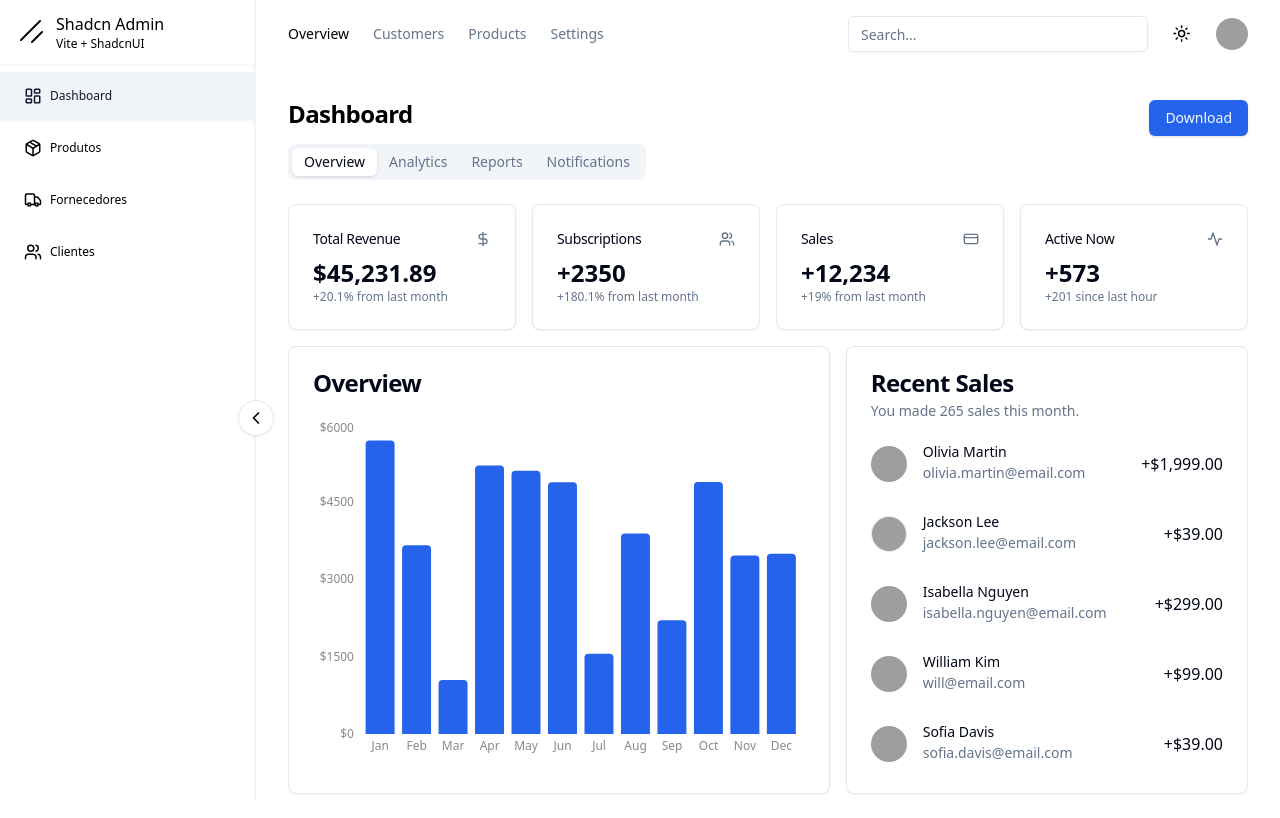
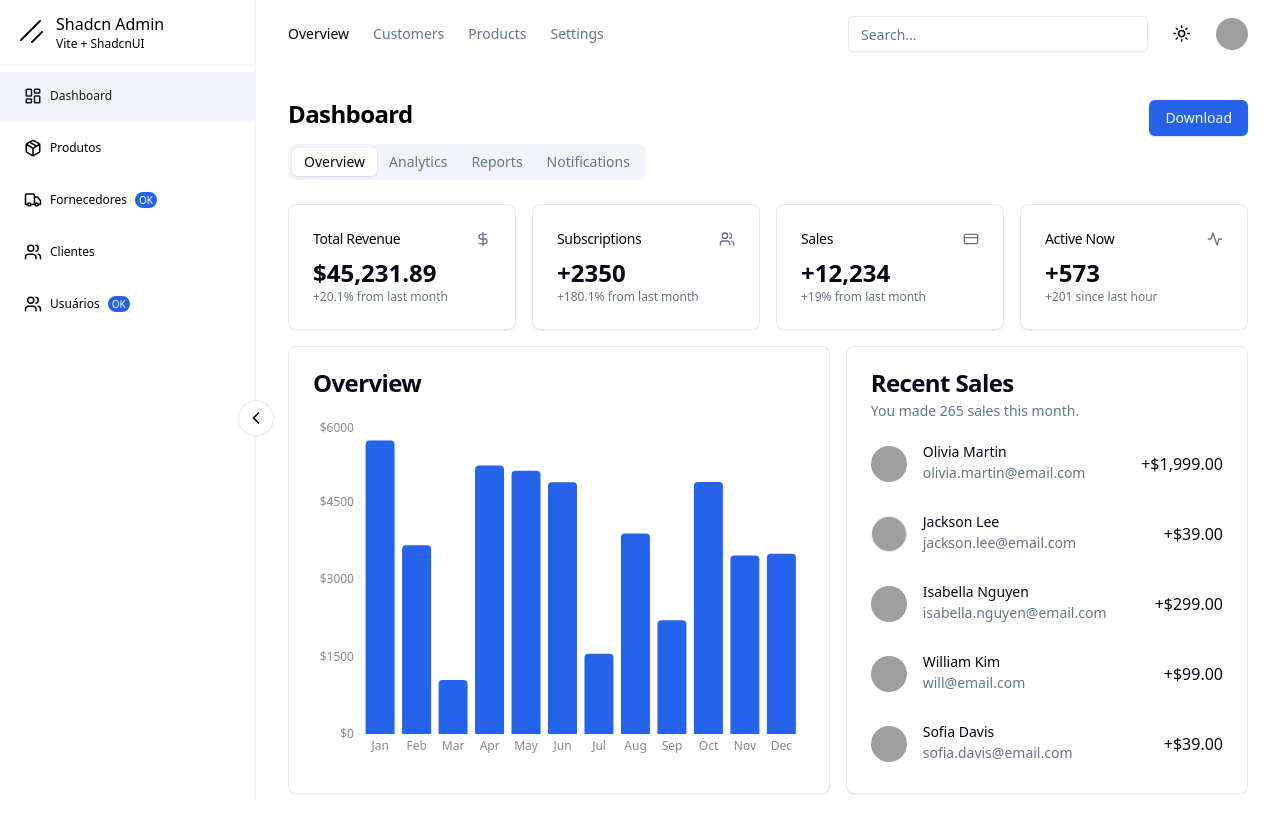
Before and after one commit to anaclaraberga/WEB-INVENTORY, a React (Vite) app: page /admin in a window 1280 px wide. Built offline with nearby package versions, Linux system fonts and the light colour scheme; sample sign-in values are in the browser's storage; grey boxes are pictures that could not be loaded.

Commit message:
refactor: code refactor

```diff
--- a/src/components/data-table/data-table-row-actions.tsx
+++ b/src/components/data-table/data-table-row-actions.tsx
@@ -32,12 +32,11 @@ export function DataTableRowActions<TData>({
   options,
   schema
 }: DataTableRowActionsProps<TData>) {
-  const item = schema.parse(row.original)
 
   const renderDropdownOption = (option: DropdownOption) => {
     if (option.type == 'item') {
       return (
-        <DropdownMenuItem key={option.value} onClick={() => option.onClick?.(row.original)} className={option.className}>
+        <DropdownMenuItem key={option.value + 1} onClick={() => option.onClick?.(row.original)} className={option.className}>
           {option.label}
         </DropdownMenuItem>
       )
--- a/src/data/sidelinks.tsx
+++ b/src/data/sidelinks.tsx
@@ -27,7 +27,7 @@ export const sidelinks: SideLink[] = [
   },
   {
     title: 'Fornecedores',
-    label: '',
+    label: 'OK',
     href: '/admin/suppliers',
     icon: <Truck size={18} />,
   },
@@ -37,4 +37,10 @@ export const sidelinks: SideLink[] = [
     href: '/admin/clients',
     icon: <Users size={18} />,
   },
+  {
+    title: 'Usuários',
+    label: 'OK',
+    href: '/admin/users',
+    icon: <Users size={18} />,
+  },
 ]
--- a/src/hooks/use-check-active-nav.tsx
+++ b/src/hooks/use-check-active-nav.tsx
@@ -8,6 +8,7 @@ export default function useCheckActiveNav() {
 
     if (nav === '/' && pathArray.length < 1) return true
 
+    return pathname == nav
     return pathArray.includes(nav.replace(/^\//, ''))
   }
 
--- a/src/router.tsx
+++ b/src/router.tsx
@@ -14,6 +14,8 @@ import AddProductPage from './pages/admin/products/add.tsx';
 import Products from './pages/admin/products/index.tsx';
 import AddSupplierPage from './pages/admin/suppliers/add.tsx';
 import Supplier from './pages/admin/suppliers/index.tsx';
+import AddUserPage from './pages/admin/users/add.tsx';
+import Users from './pages/admin/users/index.tsx';
 import ForgotPassword from './pages/auth/forgot-password.tsx';
 import SignIn from './pages/auth/sign-in.tsx';
 import SignUp from './pages/auth/sign-up.tsx';
@@ -67,6 +69,8 @@ const AppRouter = () => (
             <Route path="suppliers/:id" element={<ProtectedRoute><AddSupplierPage /></ProtectedRoute>} />
             <Route path="clients" element={<ProtectedRoute><Clients /></ProtectedRoute>} />
             <Route path="clients/:id" element={<ProtectedRoute><AddClientPage /></ProtectedRoute>} />
+            <Route path="users" element={<ProtectedRoute><Users /></ProtectedRoute>} />
+            <Route path="users/:id" element={<ProtectedRoute><AddUserPage /></ProtectedRoute>} />
           </Route>
           <Route path="general" element={<ProtectedRoute><Chats /></ProtectedRoute>} />
           {/* <Route path="users" element={<ProtectedRoute><Users /></ProtectedRoute>} /> */}
```
